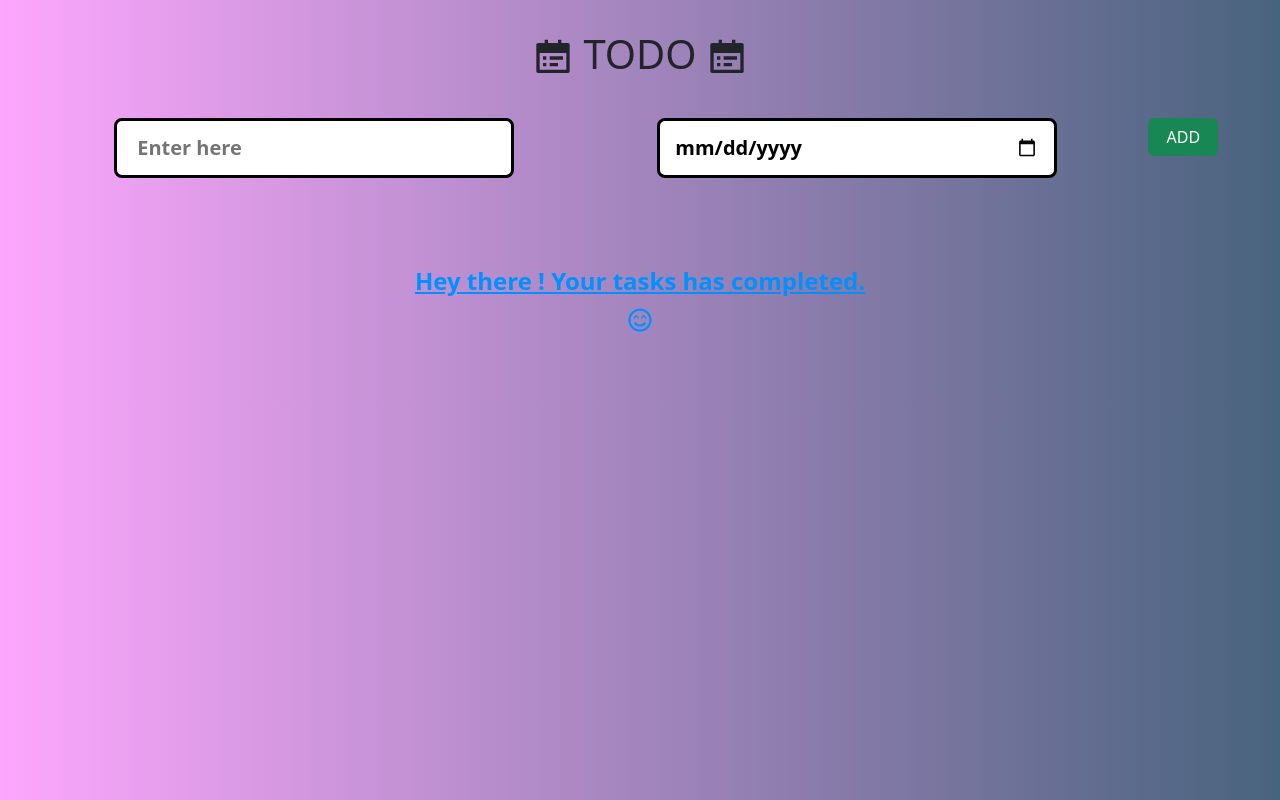
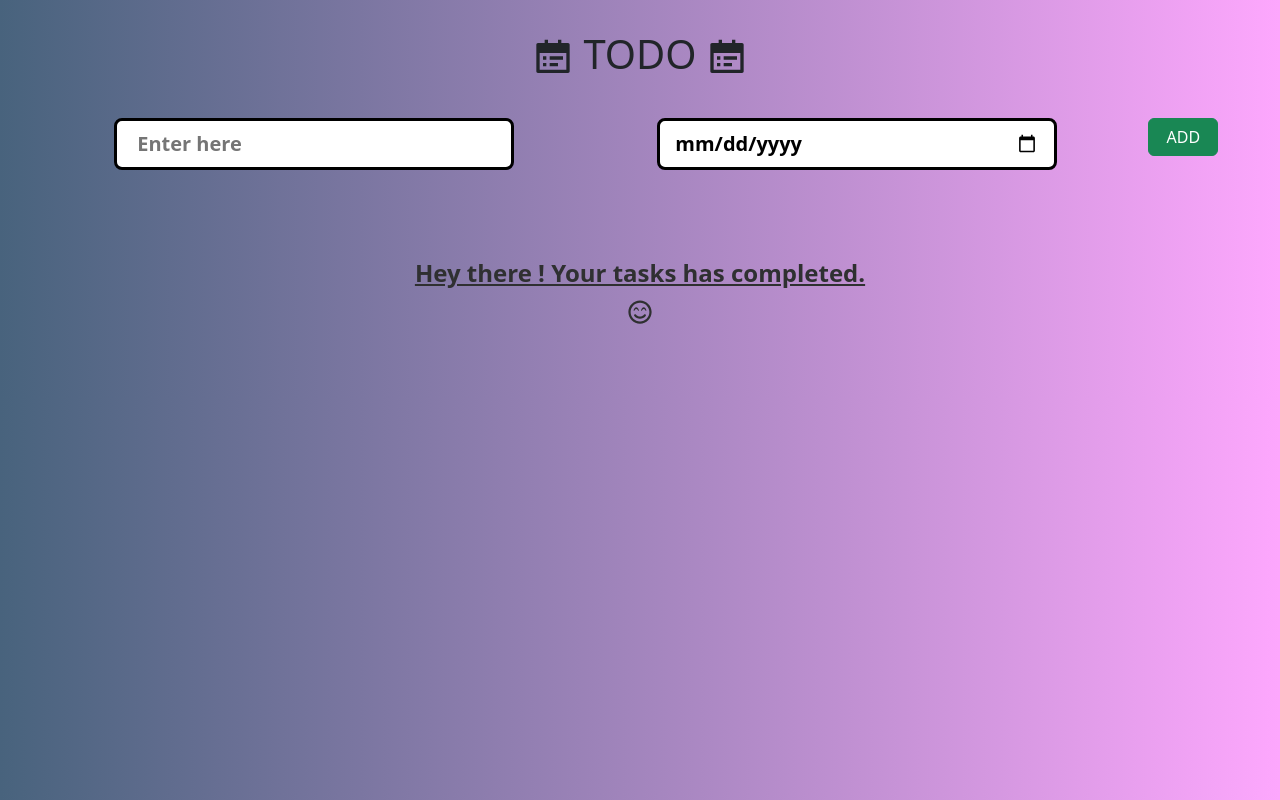
Before and after one commit to aveenavin/Your-Todo, a React (Vite) app: page / in a window 1280 px wide. Built offline with nearby package versions, Linux system fonts and the light colour scheme.

Commit message:
add another fix

```diff
--- a/index.html
+++ b/index.html
@@ -6,7 +6,7 @@
     <meta name="viewport" content="width=device-width, initial-scale=1.0" />
     <title>Vite + React</title>
   </head>
-  <body style="    background: linear-gradient(to right, #fda7fd, #48637d);">
+  <body style=" overflow-x: hidden;  margin: 0; background:  linear-gradient(to right, #48637d, #fda7fd  ); ">
     <div id="root"></div>
     <script type="module" src="/src/main.jsx"></script>
   </body>
--- a/src/components/Addtodo.jsx
+++ b/src/components/Addtodo.jsx
@@ -27,7 +27,7 @@ if (nameji.trim() === "" || dateji.trim() === "")  {
     return (
         <>
             <div className="row">
-                <div className="col-6">
+                <div className="col-6 ">
                     <input type="text" onChange={behviorName} value={nameji} placeholder=" Enter here" className={Styleji.add} /></div>
                 <div className="col-4">
                     <input type="date" onChange={behviorDate} value={dateji} className={Styleji.add} /></div>
--- a/src/moduleCss/Addtodo.module.css
+++ b/src/moduleCss/Addtodo.module.css
@@ -1,8 +1,15 @@
 
 /* for response the project */
+.box{
+  width: 100%;
+  padding: 0px 15px;
+  box-sizing: border-box;
+}
+
+
 .add {
     width: 100%;
-    padding: 12px 15px;
+    padding: 8px 15px;
     font-size: 20px;
     font-weight:bold;
     border: 3px solid black;
--- a/src/moduleCss/Message.module.css
+++ b/src/moduleCss/Message.module.css
@@ -1,7 +1,7 @@
 .Messagee{
 font-size: x-large;
-font-weight: 700;
+font-weight: 800;
 margin: 70px;
-color: rgb(0, 145, 255);
+color: rgb(47, 48, 49);
 text-decoration: underline;
 }
```
